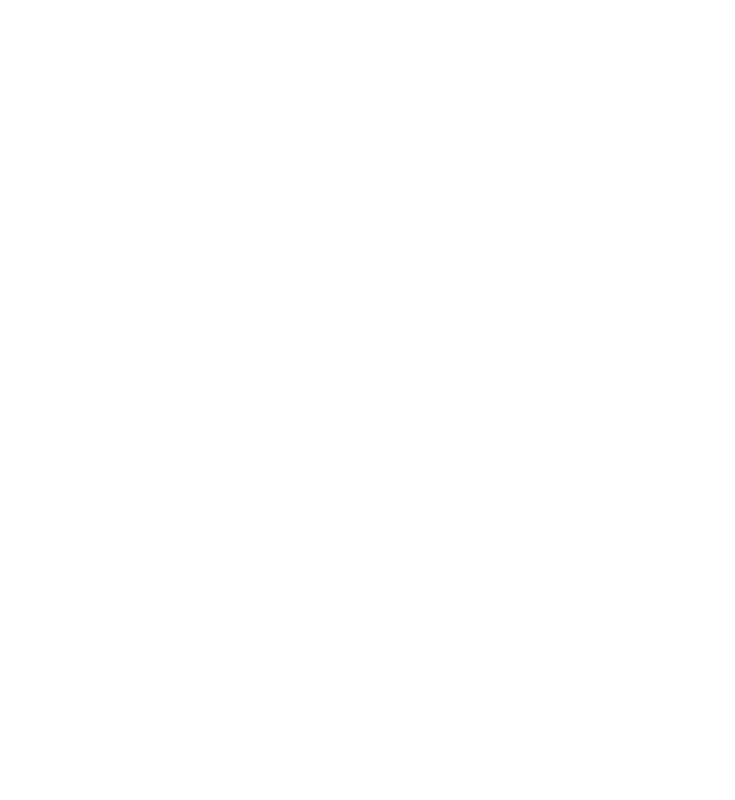
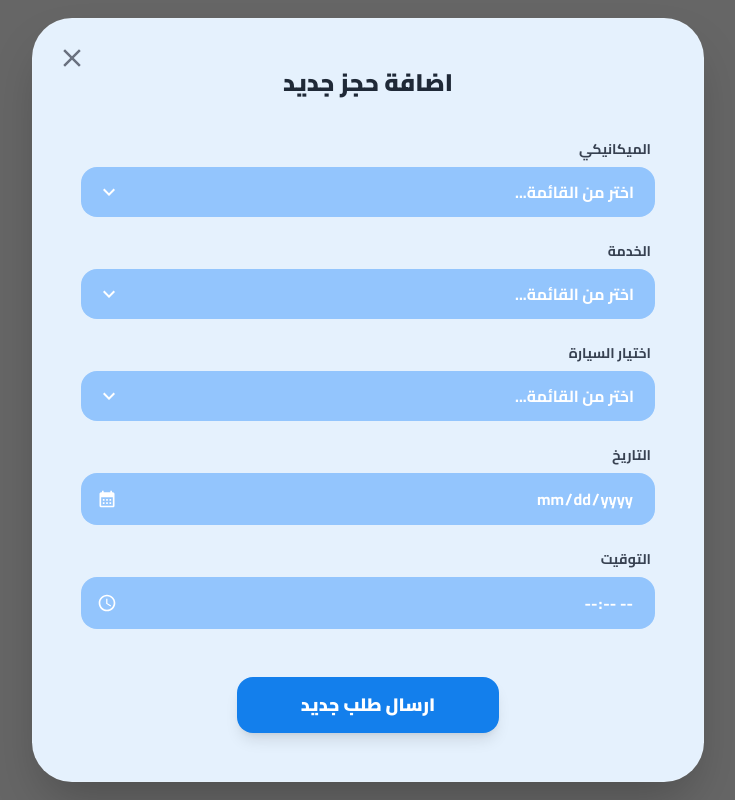
Before and after one commit to 3moor-dot/Gear_Up, a React (Vite) app: page /add-booking in a window 1280 px wide. Before the commit this address had no page. Shown: the whole page, without its empty margins (272-1007 px from the left). Built offline with nearby package versions, Linux system fonts and the light colour scheme; a web font is replaced by a local one.

Commit message:
Add add_booking_modal

```diff
--- a/src/App.tsx
+++ b/src/App.tsx
@@ -15,7 +15,8 @@ import AddSupervisor from "./pages/Admin/add_supervisor";
 import CustomerDashBoard from "./pages/Customer/dashboard";
 import MaintenanceReminders from "./pages/Customer/maintenance_reminders";
 import ServiceHistory from "./pages/Customer/service_history";
-import MaintenanceBookings from "./pages/Customer/maintenance_bookings";
+import MaintenanceBookings from "./pages/Customer/Maintenance_Bookings/maintenance_bookings";
+import AddBookingModel from "./pages/Customer/Maintenance_Bookings/add_booking_modal";
 
 
 const App: React.FC = () => {
@@ -28,6 +29,7 @@ const App: React.FC = () => {
           <Route path="/customer/reminders" element={<MaintenanceReminders />} />
           <Route path="/customer/servicehistory" element={<ServiceHistory />} />
           <Route path="/customer/maintenancebookings" element={<MaintenanceBookings />} />
+          <Route path="/add-booking" element={<AddBookingModel isOpen={true} onClose={() => { window.location.href = '/customer/maintenancebookings'; }} />} />
           {/* PUBLIC PAGES */}
           <Route path="/" element={<LandingPage />} />
           <Route path="/register" element={<Register />} />
--- /dev/null
+++ b/src/pages/Customer/Maintenance_Bookings/add_booking_modal.tsx
@@ -0,0 +1,109 @@
+import { MdCalendarMonth, MdAccessTime, MdKeyboardArrowDown, MdClose } from "react-icons/md";
+
+interface AddBookingModalProps {
+  isOpen: boolean;
+  onClose: () => void;
+}
+
+const AddBookingModal = ({ isOpen, onClose }: AddBookingModalProps) => {
+  if (!isOpen) return null;
+
+  // التنسيق الموحد للحقول التفاعلية
+  const inputStyle = "w-full bg-[#93C5FD] dark:bg-[#137FEC33] rounded-2xl px-5 py-3 text-white font-bold outline-none cursor-pointer appearance-none hover:bg-blue-400 transition-all border border-transparent focus:border-white/50";
+  const labelStyle = "text-right font-bold text-gray-700 dark:text-gray-200 mb-2 block text-sm pr-1";
+
+  return (
+    <div className="fixed inset-0 z-[999] flex items-center justify-center p-4">
+      <div className="absolute inset-0 bg-black/60 backdrop-blur-sm" onClick={onClose}></div>
+
+      <div className="relative w-full max-w-2xl bg-[#E5F1FD] dark:bg-[#0B1020] rounded-[40px] shadow-2xl overflow-hidden border border-white/10 animate-in fade-in zoom-in duration-300">
+        <button onClick={onClose} className="absolute top-6 left-6 text-gray-500 hover:text-red-500 transition-colors z-10">
+          <MdClose size={30} />
+        </button>
+
+        <div className="p-8 md:p-12">
+          <h2 className="text-2xl font-black dark:text-white text-gray-800 text-center mb-10">اضافة حجز جديد</h2>
+
+          <div className="space-y-6">
+            {/* الحقول المنسدلة (Dropdowns) */}
+            {[
+              { label: "الميكانيكي", options: ["علي جمال", "أحمد محمد", "محمود حسن"] },
+              { label: "الخدمة", options: ["تغيير زيت", "فحص فرامل", "صيانة دورية"] },
+              { label: "اختيار السيارة", options: ["Toyota RAV4 2022", "Honda Civic 2021"] }
+            ].map((item, index) => (
+              <div key={index} className="relative">
+                <label className={labelStyle}>{item.label}</label>
+                <div className="relative">
+                  <select className={inputStyle} dir="rtl">
+                    <option value="" hidden>اختر من القائمة...</option>
+                    {item.options.map(opt => <option key={opt} value={opt} className="bg-blue-600 text-white">{opt}</option>)}
+                  </select>
+                  <MdKeyboardArrowDown className="absolute left-4 top-1/2 -translate-y-1/2 text-white text-2xl pointer-events-none" />
+                </div>
+              </div>
+            ))}
+
+            {/* التاريخ */}
+            <div className="text-right">
+              <label className={labelStyle}>التاريخ</label>
+              <div className="relative">
+                <input
+                  type="date"
+                  className={`${inputStyle} custom-date-input pl-12 text-center md:text-right`}
+                  dir="rtl"
+                />
+                {/* تم تثبيت الأيقونة في أقصى اليسار مع وجود مسافة padding-left في الـ input */}
+                <MdCalendarMonth className="absolute left-4 top-1/2 -translate-y-1/2 text-white text-xl pointer-events-none" />
+              </div>
+            </div>
+
+            {/* التوقيت */}
+            <div className="text-right">
+              <label className={labelStyle}>التوقيت</label>
+              <div className="relative">
+                <input
+                  type="time"
+                  className={`${inputStyle} custom-time-input pl-12 text-center md:text-right`}
+                  dir="rtl"
+                />
+                <MdAccessTime className="absolute left-4 top-1/2 -translate-y-1/2 text-white text-xl pointer-events-none" />
+              </div>
+            </div>
+            {/* زر الإرسال */}
+            <div className="flex justify-center pt-6">
+              <button
+                type="button"
+                className="bg-[#137FEC] text-white px-16 py-3.5 rounded-2xl font-black text-lg shadow-lg hover:scale-105 active:scale-95 transition-all"
+                onClick={() => {
+                  alert("تم إرسال طلبك بنجاح!");
+                  onClose();
+                }}
+              >
+                ارسال طلب جديد
+              </button>
+            </div>
+          </div>
+        </div>
+      </div>
+
+      {/* تنسيق بسيط لإخفاء أيقونات المتصفح الافتراضية وجعلها متناسقة */}
+      <style>{`
+        .custom-date-input::-webkit-calendar-picker-indicator,
+        .custom-time-input::-webkit-calendar-picker-indicator {
+          background: transparent;
+          bottom: 0;
+          color: transparent;
+          cursor: pointer;
+          height: auto;
+          left: 0;
+          position: absolute;
+          right: 0;
+          top: 0;
+          width: auto;
+        }
+      `}</style>
+    </div>
+  );
+};
+
+export default AddBookingModal;
```
Also changed, not shown: src/pages/Customer/Maintenance_Bookings/maintenance_bookings.tsx (renamed from src/pages/Customer/maintenance_bookings.tsx, +30 -24 lines).
